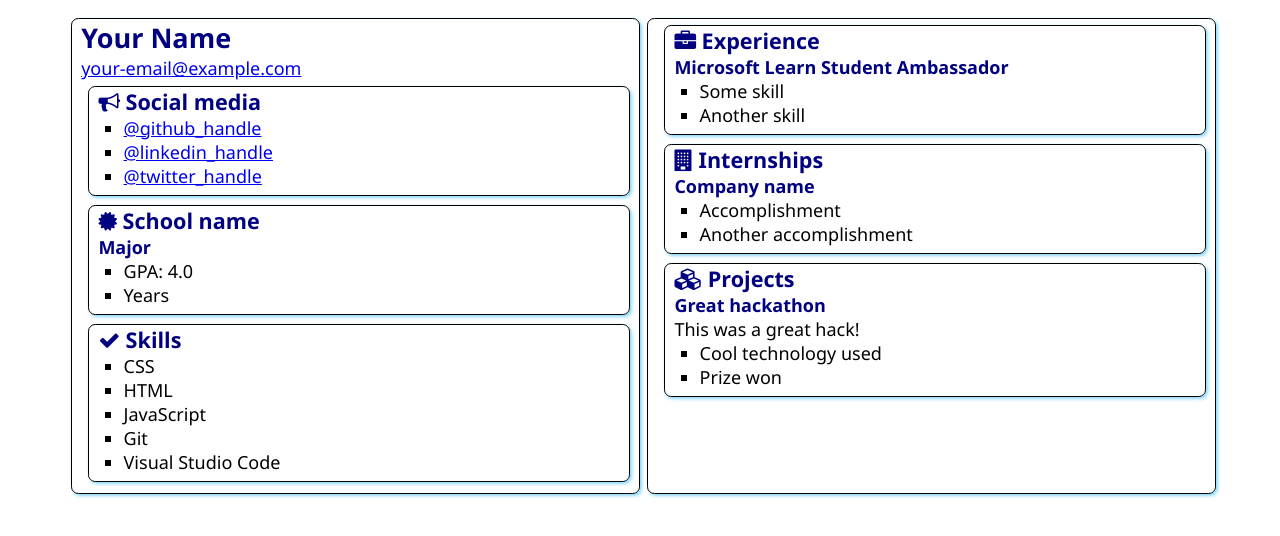
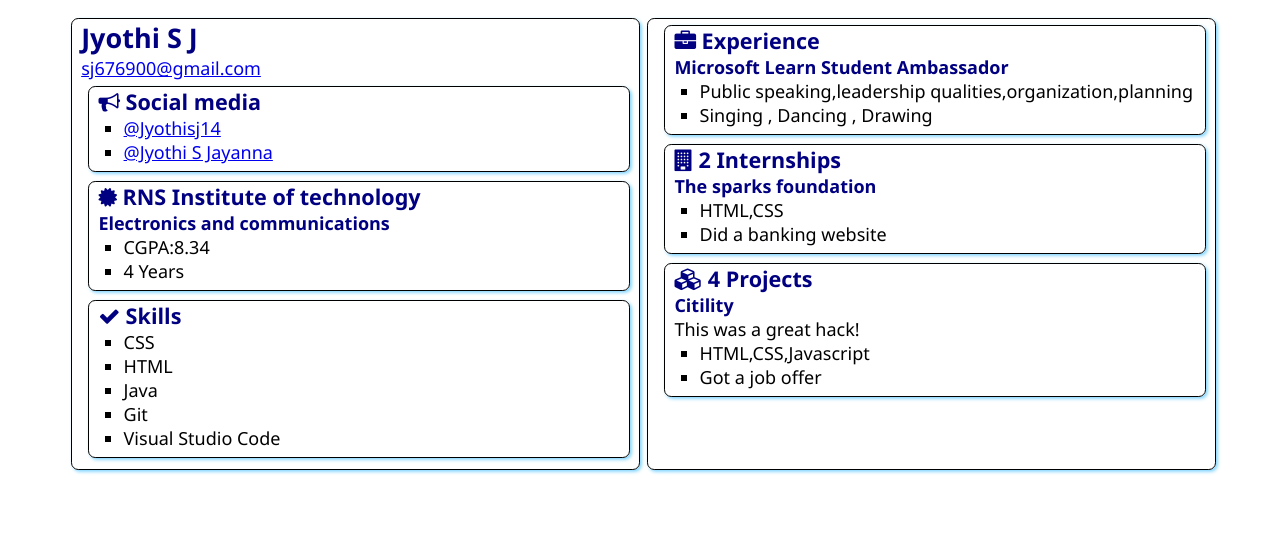
Before and after one commit to Jyothisj14/SATechnicalOnboarding, a plain HTML site: page src/index.html in a window 1280 px wide. Drawn offline with Linux system fonts and the light colour scheme.

Commit message:
changes made

```diff
--- a/src/index.html
+++ b/src/index.html
@@ -12,8 +12,8 @@
 <body>
     <main>
         <article class="box">
-            <h1>Your Name</h1>
-            <div><a href="mailto:your.email@example.com">your-email@example.com</a></div>
+            <h1>Jyothi S J</h1>
+            <div><a href="mailto:your.email@example.com">sj676900@gmail.com</a></div>
 
             <section class="box">
                 <h2>
@@ -21,9 +21,9 @@
                     Social media
                 </h2>
                 <ul>
-                    <li><a href="https://github.com/<handle>">@github_handle</a></li>
-                    <li><a href="https://linkedin.com/in/<handle>">@linkedin_handle</a></li>
-                    <li><a href="https://twitter.com/<handle>">@twitter_handle</a></li>
+                    <li><a href="https://github.com/Jyothisj14">@Jyothisj14</a></li>
+                    <li><a href="https://www.linkedin.com/in/jyothi-s-jayanna-bba04a199/">@Jyothi S Jayanna</a></li>
+
                 </ul>
             </section>
 
@@ -31,12 +31,12 @@
                 <div class="education">
                     <h2>
                         <i class="fa fa-certificate" aria-hidden="true"></i>
-                        School name
+                        RNS Institute of technology
                     </h2>
-                    <h3>Major</h3>
+                    <h3>Electronics and communications</h3>
                     <ul>
-                        <li>GPA: 4.0</li>
-                        <li>Years</li>
+                        <li>CGPA:8.34</li>
+                        <li>4 Years</li>
                     </ul>
                 </div>
             </section>
@@ -49,7 +49,7 @@
                 <ul>
                     <li>CSS</li>
                     <li>HTML</li>
-                    <li>JavaScript</li>
+                    <li>Java</li>
                     <li>Git</li>
                     <li>Visual Studio Code</li>
                 </ul>
@@ -63,33 +63,33 @@
                 </h2>
                 <h3>Microsoft Learn Student Ambassador</h3>
                 <ul>
-                    <li>Some skill</li>
-                    <li>Another skill</li>
+                    <li>Public speaking,leadership qualities,organization,planning</li>
+                    <li>Singing , Dancing , Drawing</li>
                 </ul>
             </section>
             <section class="box">
                 <h2>
                     <i class="fa fa-building" aria-hidden="true"></i>
-                    Internships
+                    2 Internships
                 </h2>
 
-                <h3>Company name</h3>
+                <h3>The sparks foundation</h3>
                 <ul>
-                    <li>Accomplishment</li>
-                    <li>Another accomplishment</li>
+                    <li>HTML,CSS</li>
+                    <li>Did a banking website</li>
                 </ul>
             </section>
             <section class="box">
                 <h2>
                     <i class="fa fa-cubes" aria-hidden="true"></i>
-                    Projects
+                    4 Projects
                 </h2>
 
-                <h3>Great hackathon</h3>
+                <h3>Citility</h3>
                 <div>This was a great hack!</div>
                 <ul>
-                    <li>Cool technology used</li>
-                    <li>Prize won</li>
+                    <li>HTML,CSS,Javascript</li>
+                    <li>Got a job offer</li>
                 </ul>
             </section>
         </article>
```
